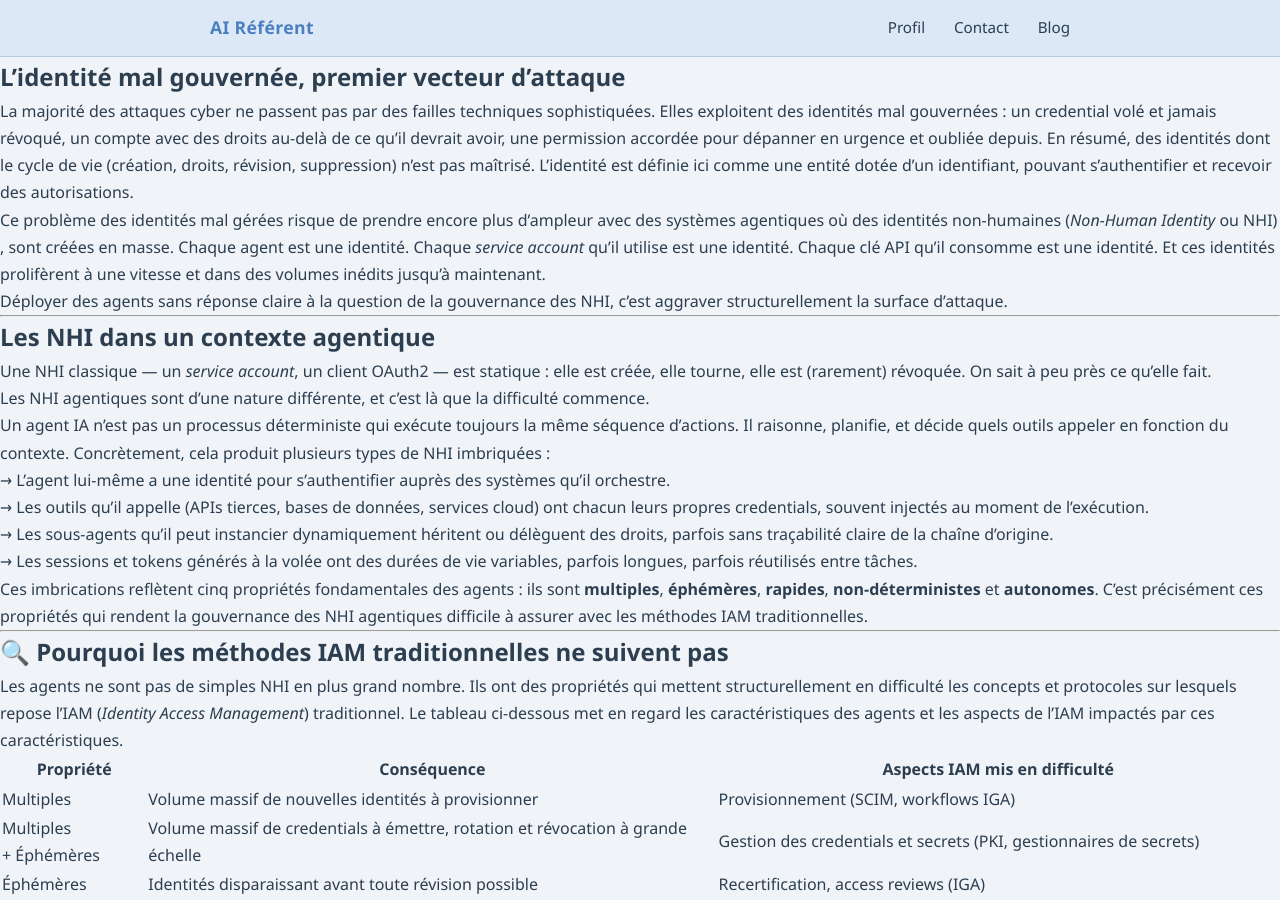
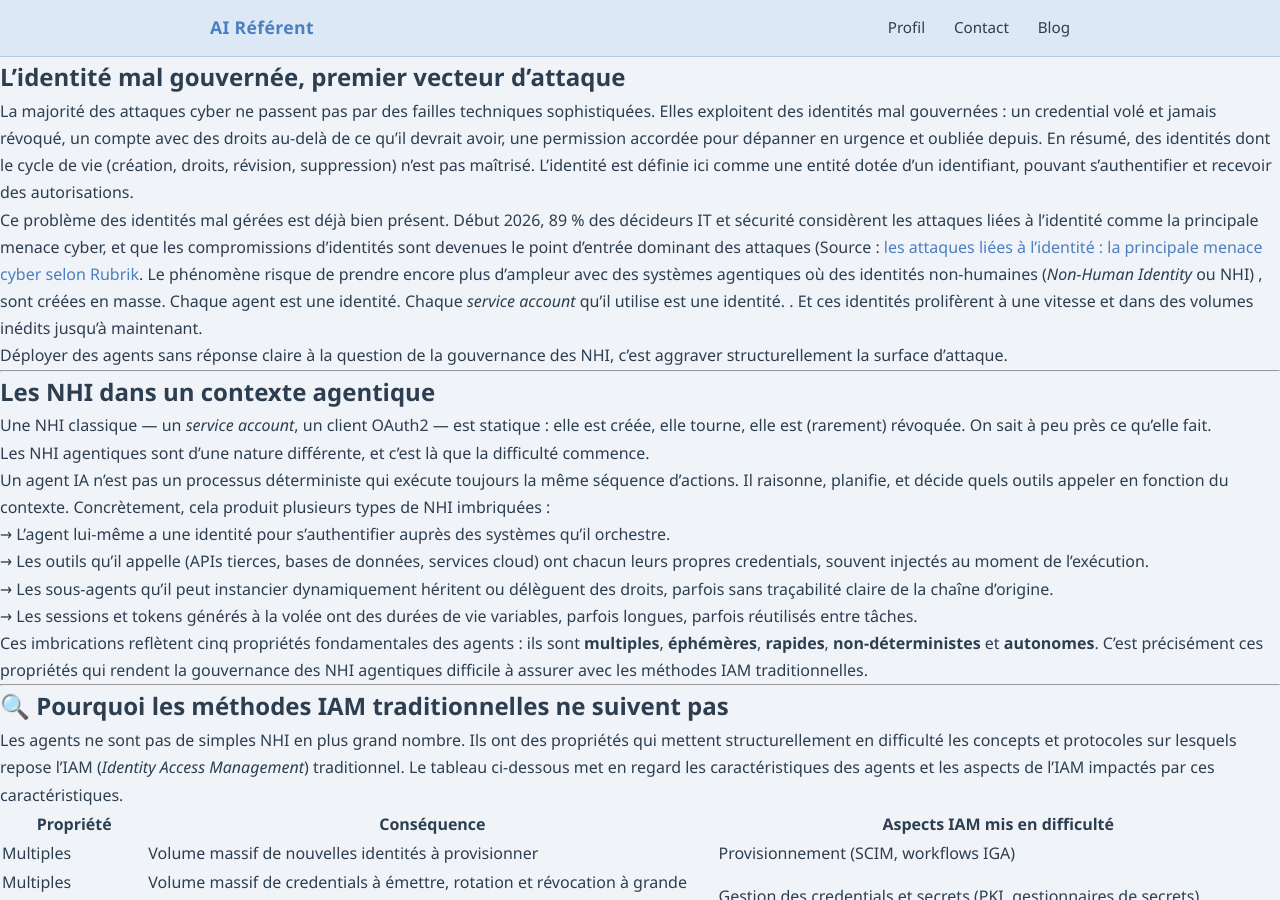
Before and after one commit to ai-referent/ai-referent.github.io, a Jekyll site: the page built from src/content/blog/IAM_and_agentic_systems.md, in a window 1280 px wide and 900 px high. Built offline with Jekyll 4.4.1, drawn with Linux system fonts in a browser that asks for light colours; our own code applies the rules of GitHub Pages for plain Markdown files.

Commit message:
Added a reference

```diff
--- a/src/content/blog/IAM_and_agentic_systems.md
+++ b/src/content/blog/IAM_and_agentic_systems.md
@@ -13,7 +13,7 @@ excerpt: "L'IAM a été conçu pour des humains. Les agents ne le sont pas. Et d
 
 La majorité des attaques cyber ne passent pas par des failles techniques sophistiquées. Elles exploitent des identités mal gouvernées : un credential volé et jamais révoqué, un compte avec des droits au-delà de ce qu'il devrait avoir, une permission accordée pour dépanner en urgence et oubliée depuis. En résumé, des identités dont le cycle de vie (création, droits, révision, suppression) n'est pas maîtrisé. L'identité est définie ici comme une entité dotée d'un identifiant, pouvant s'authentifier et recevoir des autorisations.
 
-Ce problème des identités mal gérées risque de prendre encore plus d'ampleur avec des systèmes agentiques où des identités non-humaines (*Non-Human Identity* ou NHI) , sont créées en masse. Chaque agent est une identité. Chaque *service account* qu'il utilise est une identité. Chaque clé API qu'il consomme est une identité. Et ces identités prolifèrent à une vitesse et dans des volumes inédits jusqu'à maintenant.
+Ce problème des identités mal gérées est déjà bien présent. Début 2026,  89 % des décideurs IT et sécurité considèrent les attaques liées à l’identité comme la principale menace cyber, et que les compromissions d’identités sont devenues le point d’entrée dominant des attaques  (Source : [les attaques liées à l’identité : la principale menace cyber selon Rubrik](https://decideur-it.fr/89-des-dirigeants-francais-considerent-les-attaques-liees-a-lidentite-comme-la-principale-menace-cyber-selon-rubrik/). Le phénomène risque de prendre encore plus d'ampleur avec des systèmes agentiques où des identités non-humaines (*Non-Human Identity* ou NHI) , sont créées en masse. Chaque agent est une identité. Chaque *service account* qu'il utilise est une identité. . Et ces identités prolifèrent à une vitesse et dans des volumes inédits jusqu'à maintenant.
 
 Déployer des agents sans réponse claire à la question de la gouvernance des NHI, c'est aggraver structurellement la surface d'attaque.
 
```
